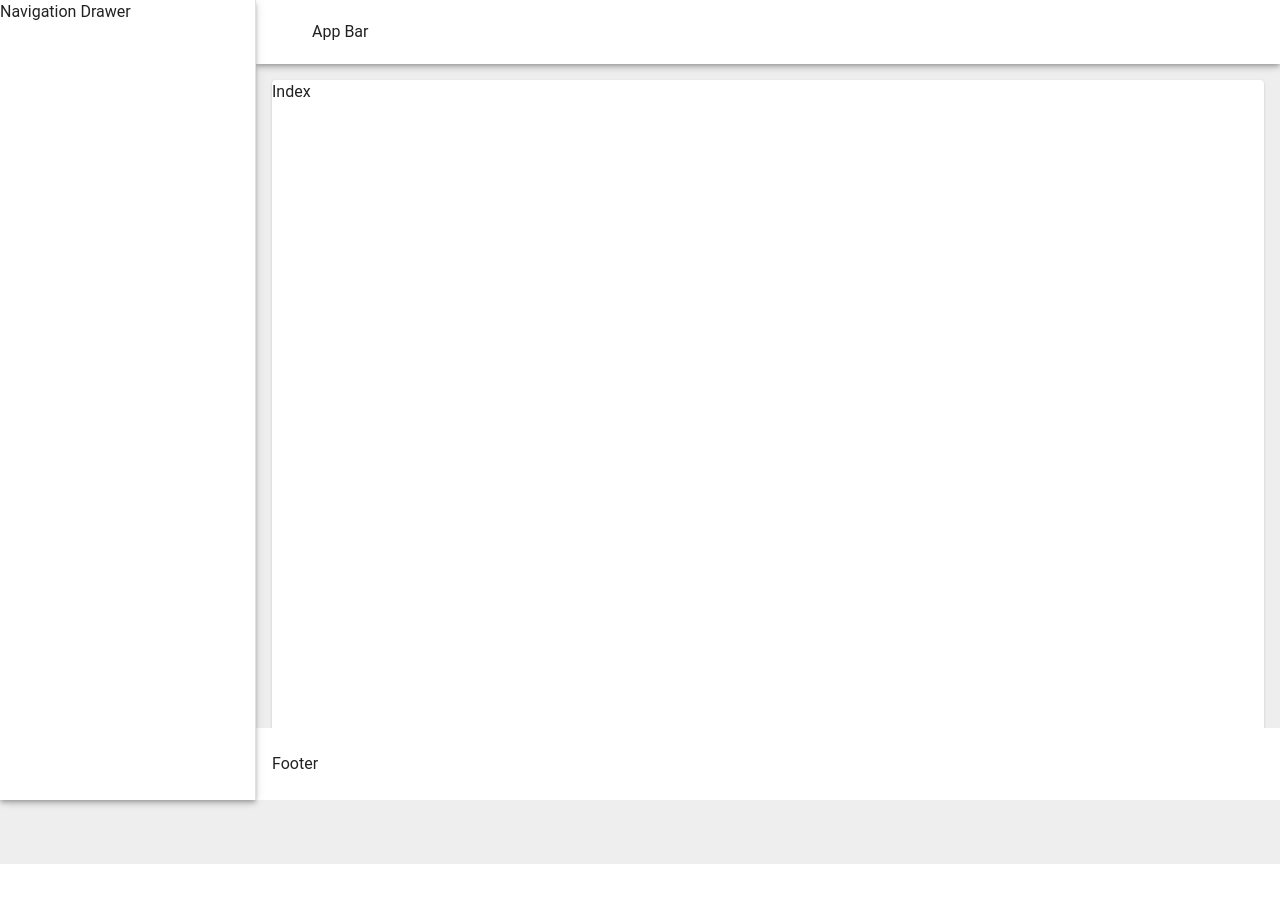
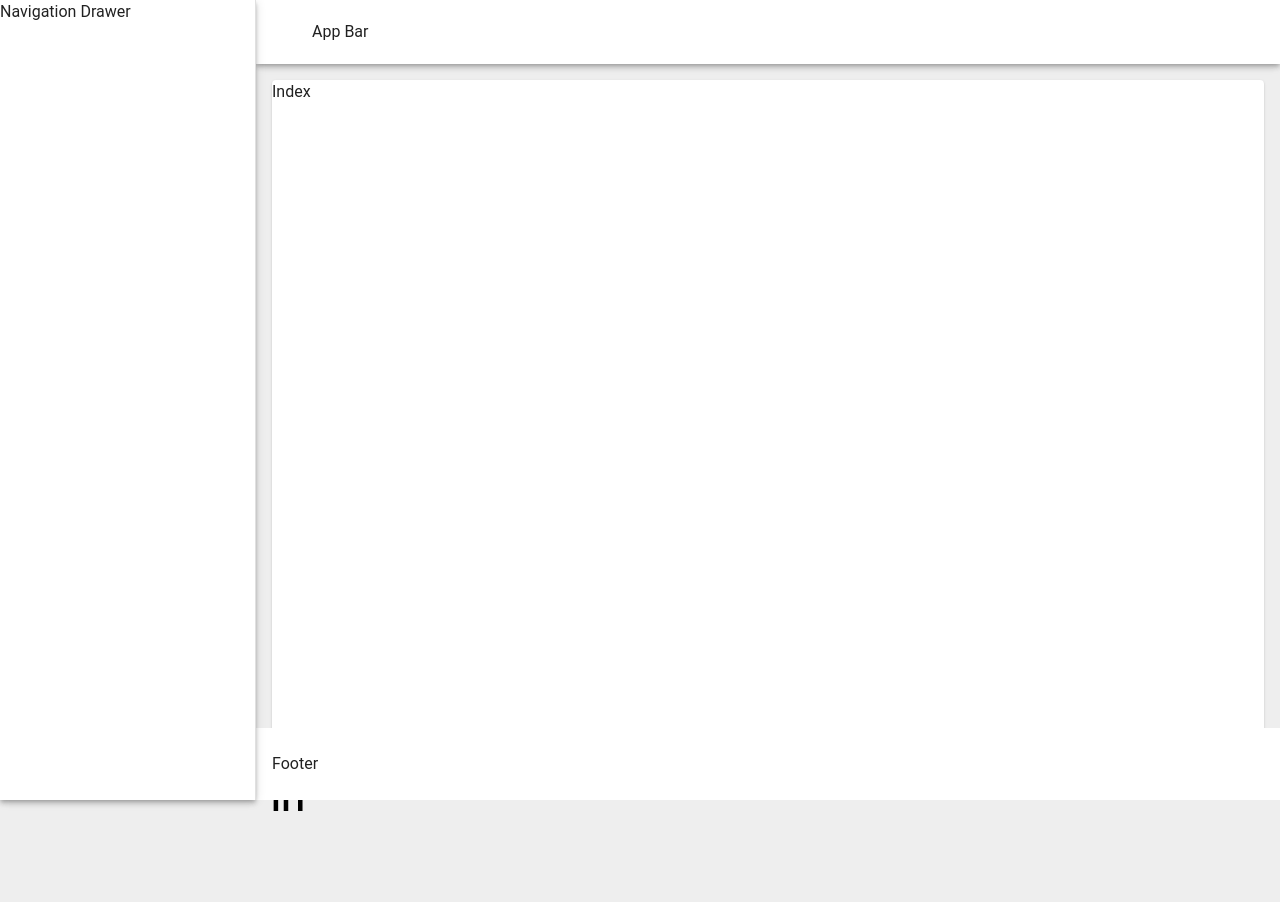
Before and after one commit to icho648/my-nuxt, a Nuxt app: page / in a window 1280 px wide. Shown: the top 902 px of the page. Before the commit the page ends 864 px from the top, so only its background shows below. Built offline with nearby package versions, Linux system fonts and the light colour scheme.

Commit message:
update dependency and sample

```diff
--- /dev/null
+++ b/components/test.vue
@@ -0,0 +1,12 @@
+<template lang="">
+    <h1>
+       h1
+    </h1>
+</template>
+<script setup lang="ts">
+defineProps<{
+    name: boolean
+}>();
+
+</script>
+<style lang="scss"></style>
--- a/nuxt.config.ts
+++ b/nuxt.config.ts
@@ -1,6 +1,13 @@
 // https://nuxt.com/docs/api/configuration/nuxt-config
 export default defineNuxtConfig({
-  runtimeConfig: {},
+  runtimeConfig: {
+    // The private keys which are only available server-side
+    apiSecret: '123',
+    // Keys within public are also exposed client-side
+    public: {
+      apiBase: '/api'
+    }
+  },
   typescript: {
     strict: true
   },
--- a/pages/index.vue
+++ b/pages/index.vue
@@ -1,6 +1,10 @@
-<script setup lang="ts"></script>
+<script setup lang="ts">
+const runtimeConfig = useRuntimeConfig()
+const appConfig = useAppConfig()
+</script>
 <template>
     <v-card min-height="87vh"> Index </v-card>
+    <test name></test>
 </template>
 
 <style scoped lang="scss"></style>
```
Also changed, not shown: package.json (+4 -4 lines), 1 other file (tests, documents, lock files or other folders).
